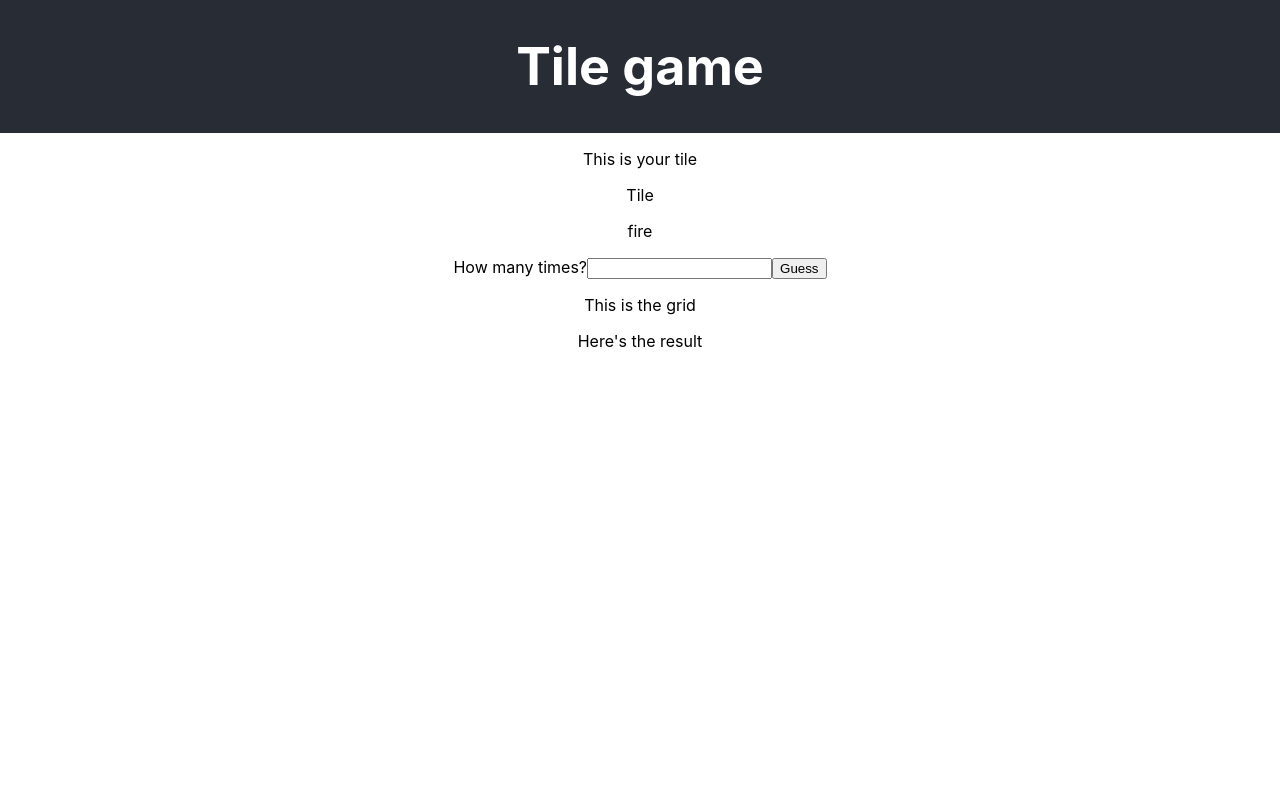
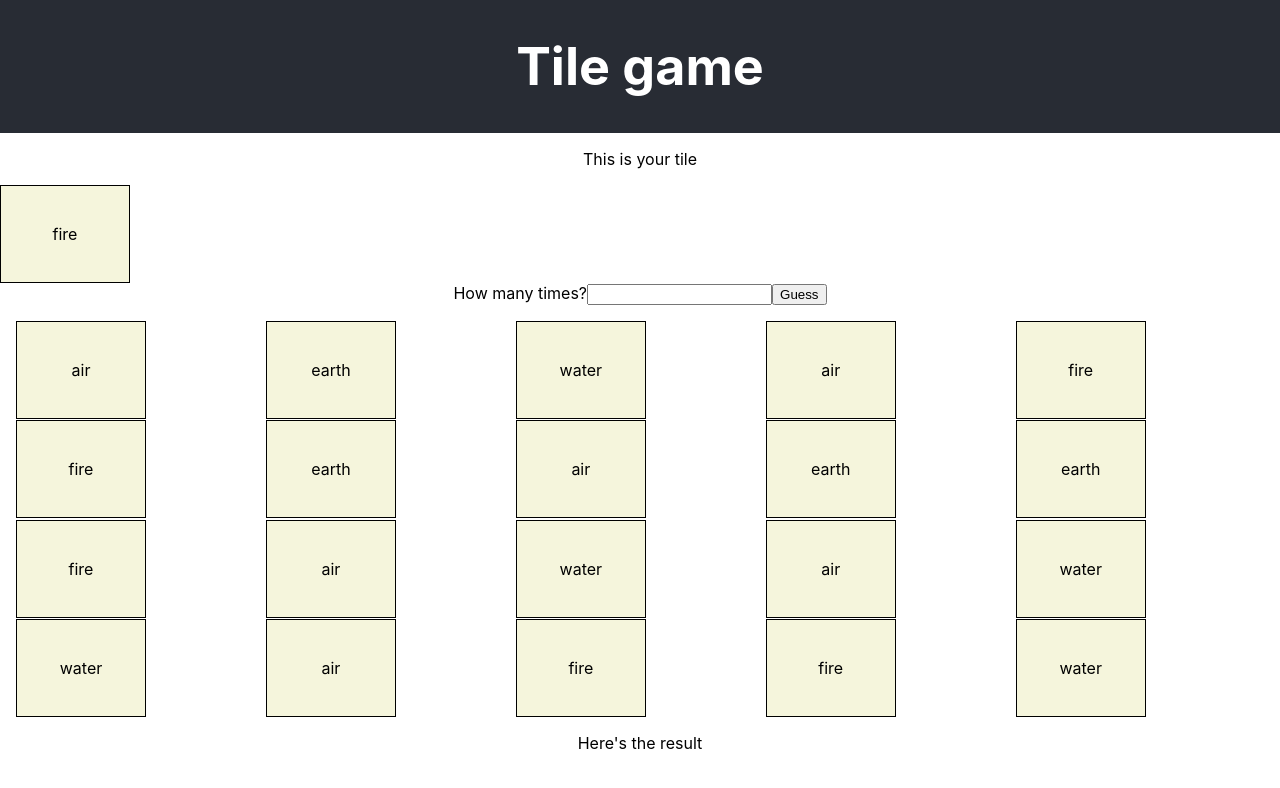
Before and after one commit to Albadylic/tile-game, a React (Create React App) app: page / in a window 1280 px wide. Shown: the top 788 px of the page. Built offline with nearby package versions, Linux system fonts and the light colour scheme.

Commit message:
Set up filled grid

```diff
--- a/src/App.css
+++ b/src/App.css
@@ -12,3 +12,21 @@
   font-size: calc(10px + 2vmin);
   color: white;
 }
+
+.Tile {
+  border: black 0.1em solid;
+  width: 10vw;
+  height: 12vh;
+  background-color: beige;
+  display: flex;
+  align-items: center;
+  justify-content: center;
+}
+
+.tile_grid {
+  display: grid;
+  margin: 1em;
+  grid-template-columns: repeat(5, 1fr);
+  grid-template-rows: repeat(4, 1fr);
+  gap: 0.1em;
+}
--- a/src/components/Grid.tsx
+++ b/src/components/Grid.tsx
@@ -1,9 +1,14 @@
+import Tile from "./Tile";
+import generateRandomSymbol from "../helpers/generateRandomSymbol";
+
 function Grid() {
-  return (
-    <div>
-      <p>This is the grid</p>
-    </div>
-  );
+  const elements = [];
+
+  for (let i = 0; i < 20; i++) {
+    elements.push(<Tile symbol={generateRandomSymbol()} key={i + 1} />);
+  }
+
+  return <section className="tile_grid">{elements}</section>;
 }
 
 export default Grid;
--- a/src/components/Tile.tsx
+++ b/src/components/Tile.tsx
@@ -1,7 +1,6 @@
 function Tile({ symbol }: { symbol: string }) {
   return (
-    <article>
-      <p>Tile</p>
+    <article className="Tile">
       <p>{symbol}</p>
     </article>
   );
```
Also changed, not shown: 1 other file (tests, documents, lock files or other folders).
